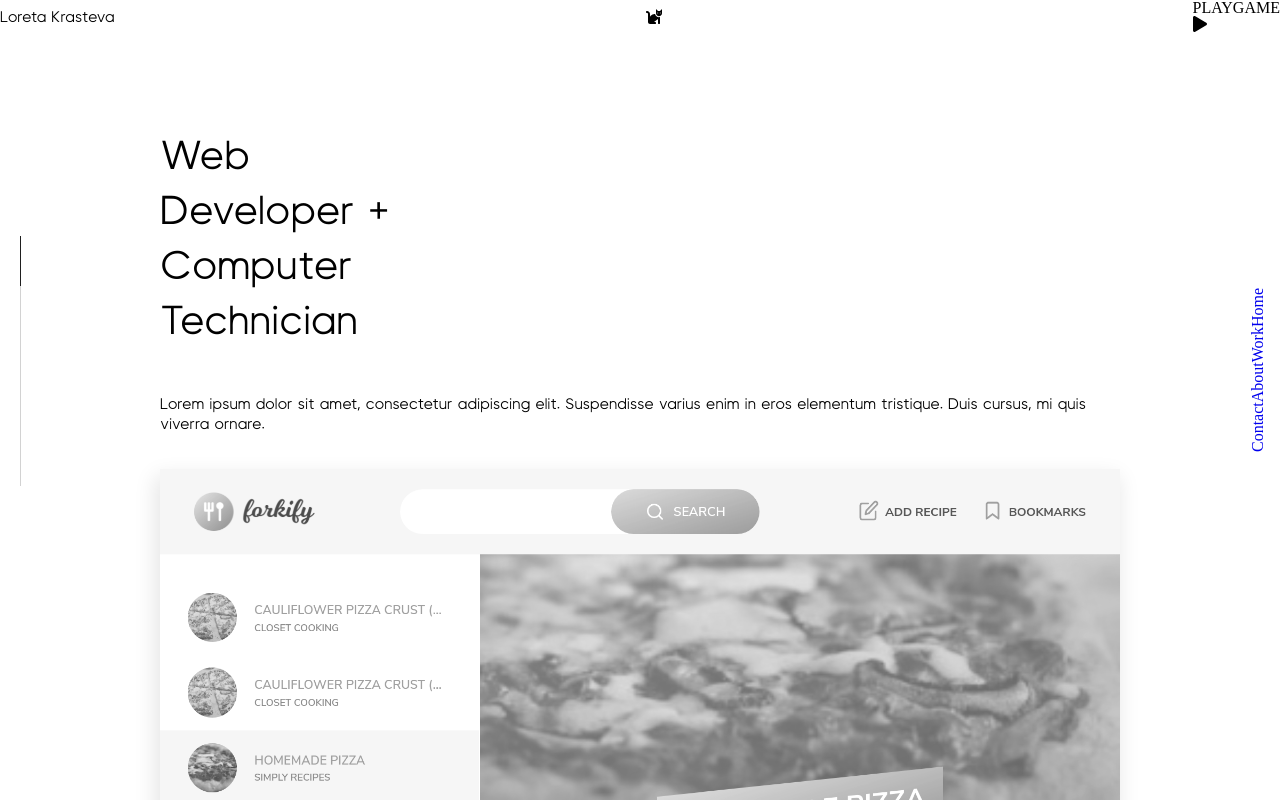
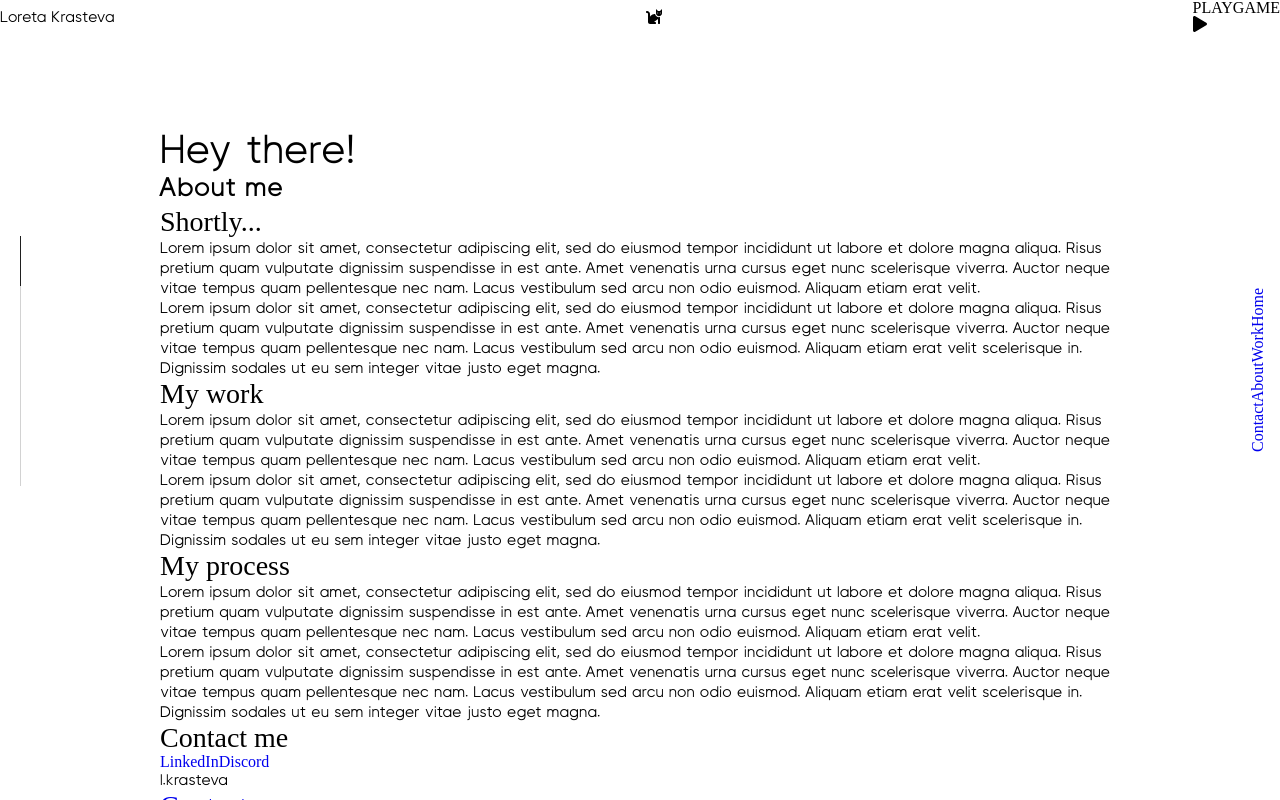
Before and after one commit to loretta-arineva/main-portfolio, a React (Create React App) app: page /about in a window 1280 px wide. Shown: the top 800 px of the page. Built offline with nearby package versions, Linux system fonts and the light colour scheme.

Commit message:
Added title animation

```diff
--- /dev/null
+++ b/src/assets/scss/2-tools/_animation.scss
@@ -0,0 +1,32 @@
+h1 {
+    -webkit-animation: tilt-in-br 1s cubic-bezier(0.250, 0.460, 0.450, 0.940) both;
+    animation        : tilt-in-br 1s cubic-bezier(0.250, 0.460, 0.450, 0.940) both;
+}
+
+@-webkit-keyframes tilt-in-br {
+    0% {
+        -webkit-transform: rotateY(-35deg) rotateX(-20deg) translate(90px, 90px) skew(12deg, 15deg);
+        transform        : rotateY(-35deg) rotateX(-20deg) translate(90px, 90px) skew(12deg, 15deg);
+        opacity          : 0;
+    }
+
+    100% {
+        -webkit-transform: rotateY(0) rotateX(0deg) translate(0, 0) skew(0deg, 0deg);
+        transform        : rotateY(0) rotateX(0deg) translate(0, 0) skew(0deg, 0deg);
+        opacity          : 1;
+    }
+}
+
+@keyframes tilt-in-br {
+    0% {
+        -webkit-transform: rotateY(-35deg) rotateX(-20deg) translate(90px, 90px) skew(12deg, 15deg);
+        transform        : rotateY(-35deg) rotateX(-20deg) translate(90px, 90px) skew(12deg, 15deg);
+        opacity          : 0;
+    }
+
+    100% {
+        -webkit-transform: rotateY(0) rotateX(0deg) translate(0, 0) skew(0deg, 0deg);
+        transform        : rotateY(0) rotateX(0deg) translate(0, 0) skew(0deg, 0deg);
+        opacity          : 1;
+    }
+}
--- a/src/assets/scss/2-tools/_reset.scss
+++ b/src/assets/scss/2-tools/_reset.scss
@@ -104,7 +104,10 @@ section {
 
 body {
 	line-height: 1;
-	// font-family: 'Playfair Display', sans-serif;
+}
+
+html, body {
+	overflow-x: hidden;
 }
 
 ol,
--- a/src/assets/scss/4-layout/_pageLayout.scss
+++ b/src/assets/scss/4-layout/_pageLayout.scss
@@ -1,7 +1,6 @@
 section {
     width: 75%;
-    margin: 0 auto;
+    margin: 0 auto 90px;
     margin-top: 12vh;
-    // padding: 0 20px;
 
 }
--- a/src/assets/scss/5-modules/_projectCard.scss
+++ b/src/assets/scss/5-modules/_projectCard.scss
@@ -1,6 +1,10 @@
 .project {
     margin-bottom: 80px;
     width        : 100%;
+
+    h2 {
+        margin: 25px 0 5px;
+    }
 
     figure {
         box-shadow      : -3px 9px 20px 2px $projectImage;
@@ -24,6 +28,7 @@
         }
 
     }
+
     .project-stack {
         margin: 10px 0 0;
     }
--- a/src/assets/scss/main.scss
+++ b/src/assets/scss/main.scss
@@ -8,6 +8,7 @@
 
 // 2 - TOOLS
 @import '2-tools/_reset';
+@import '2-tools/_animation';
 
 // 3 - BASICS
 @import '3-basics/_links';
--- /dev/null
+++ b/src/pages/components/multifunctional/NextPage.js
@@ -0,0 +1,13 @@
+import React from 'react';
+import { Link } from 'react-router-dom';
+
+const NextPage = ({children, sub}) => {
+    return (
+        <Link className="next-page" to="#">
+            <h3 className="np-title">{children}</h3>
+            <p className="np-subtitle">{sub}</p>
+        </Link>
+    )
+}
+
+export default NextPage;
--- a/src/pages/containers/About.js
+++ b/src/pages/containers/About.js
@@ -1,17 +1,32 @@
 import React from 'react';
+import NextPage from '../components/multifunctional/NextPage';
 
 const About = () => {
     return (
         <section id="about">
-            <h3>Our story</h3>
-            <h2>About us</h2>
-            <div className="about-text">
+            <h1>Hey there!</h1>
+            <h2>About me</h2>
+            <div className="about-bio">
+                <h3>Shortly...</h3>
+                <p className="about-paragraph-1">Lorem ipsum dolor sit amet, consectetur adipiscing elit, sed do eiusmod tempor incididunt ut labore et dolore magna aliqua. Risus pretium quam vulputate dignissim suspendisse in est ante. <em>Amet venenatis urna cursus eget nunc scelerisque viverra.</em> Auctor neque vitae tempus quam pellentesque nec nam. Lacus vestibulum sed arcu non odio euismod. Aliquam etiam erat velit.</p>
+                <p className="about-paragraph-2"><span class="text-underline">Lorem ipsum dolor sit amet, consectetur adipiscing elit, sed do eiusmod tempor incididunt ut labore et dolore magna aliqua.</span> Risus pretium quam vulputate dignissim suspendisse in est ante. Amet venenatis urna cursus eget nunc scelerisque viverra. <strong>Auctor neque vitae tempus quam pellentesque nec nam.</strong> Lacus vestibulum sed arcu non odio euismod. Aliquam etiam erat velit scelerisque in. Dignissim sodales ut eu sem integer vitae justo eget magna. </p>
+                <h3>My work</h3>
+                <p className="about-paragraph-1">Lorem ipsum dolor sit amet, consectetur adipiscing elit, sed do eiusmod tempor incididunt ut labore et dolore magna aliqua. Risus pretium quam vulputate dignissim suspendisse in est ante. <em>Amet venenatis urna cursus eget nunc scelerisque viverra.</em> Auctor neque vitae tempus quam pellentesque nec nam. Lacus vestibulum sed arcu non odio euismod. Aliquam etiam erat velit.</p>
+                <p className="about-paragraph-2"><span class="text-underline">Lorem ipsum dolor sit amet, consectetur adipiscing elit, sed do eiusmod tempor incididunt ut labore et dolore magna aliqua.</span> Risus pretium quam vulputate dignissim suspendisse in est ante. Amet venenatis urna cursus eget nunc scelerisque viverra. <strong>Auctor neque vitae tempus quam pellentesque nec nam.</strong> Lacus vestibulum sed arcu non odio euismod. Aliquam etiam erat velit scelerisque in. Dignissim sodales ut eu sem integer vitae justo eget magna. </p>
+                <h3>My process</h3>
                 <p className="about-paragraph-1">Lorem ipsum dolor sit amet, consectetur adipiscing elit, sed do eiusmod tempor incididunt ut labore et dolore magna aliqua. Risus pretium quam vulputate dignissim suspendisse in est ante. <em>Amet venenatis urna cursus eget nunc scelerisque viverra.</em> Auctor neque vitae tempus quam pellentesque nec nam. Lacus vestibulum sed arcu non odio euismod. Aliquam etiam erat velit.</p>
                 <p className="about-paragraph-2"><span class="text-underline">Lorem ipsum dolor sit amet, consectetur adipiscing elit, sed do eiusmod tempor incididunt ut labore et dolore magna aliqua.</span> Risus pretium quam vulputate dignissim suspendisse in est ante. Amet venenatis urna cursus eget nunc scelerisque viverra. <strong>Auctor neque vitae tempus quam pellentesque nec nam.</strong> Lacus vestibulum sed arcu non odio euismod. Aliquam etiam erat velit scelerisque in. Dignissim sodales ut eu sem integer vitae justo eget magna. </p>
             </div>
-            <div className="signature-wrapper">
-                <p>Loreta Krasteva</p>
+            <div className="contact-me">
+                <h3>Contact me</h3>
+                <a href="http://" target="_blank" rel="noopener noreferrer">LinkedIn</a>
+                <a href="http://" target="_blank" rel="noopener noreferrer">Discord</a>
             </div>
+            <div className="signature">
+                <p>l.krasteva</p>
+            </div>
+            <NextPage sub="Let's chat">Contact</NextPage>
+
         </section>
     )
 }
--- a/src/pages/containers/App.js
+++ b/src/pages/containers/App.js
@@ -10,24 +10,25 @@ import '../../assets/scss/main.scss';
 import HeaderNav from '../components/HeaderComponents/HeaderNav/RightNav/HeaderNav';
 import ProgressBar from '../components/HeaderComponents/HeaderNav/ProgressBar/ProgressBar';
 import Hero from './Hero';
+import About from './About';
+import Contact from './Contact';
 import Footer from './Footer';
 
 function App() {
   return (
     <Router>
       <Header />
-      <HeaderNav/>
+      <HeaderNav />
       <ProgressBar />
-      <Hero />
       <Switch>
         <Route path="/about">
-          {/* <About /> */}
+          <About />
         </Route>
-        <Route path="/topics">
-          {/* <Topics /> */}
+        <Route path="/contact">
+          <Contact />
         </Route>
         <Route path="/">
-          {/* <Home /> */}
+          <Hero />
         </Route>
       </Switch>
       <Footer />
--- /dev/null
+++ b/src/pages/containers/Contact.js
@@ -0,0 +1,11 @@
+import React from 'react'
+
+const Contact = () => {
+    return (
+        <section id="contact">
+            <h1>Let's build something beautiful!</h1>
+        </section>
+    )
+}
+
+export default Contact
--- a/src/pages/containers/Hero.js
+++ b/src/pages/containers/Hero.js
@@ -2,6 +2,7 @@ import React from 'react'
 import Title from '../components/HeroComponents/HeroTitle';
 import Description from '../components/HeroComponents/HeroDescription';
 import Projects from '../components/HeroComponents/Work/ProjectCard';
+import NextPage from '../components/multifunctional/NextPage';
 
 const Hero = () => {
     return (
@@ -10,6 +11,7 @@ const Hero = () => {
                 <Title/>
                 <Description></Description>
                 <Projects></Projects>
+                <NextPage sub="Learn more">About</NextPage>
             </div>
         </section>
     )
```
